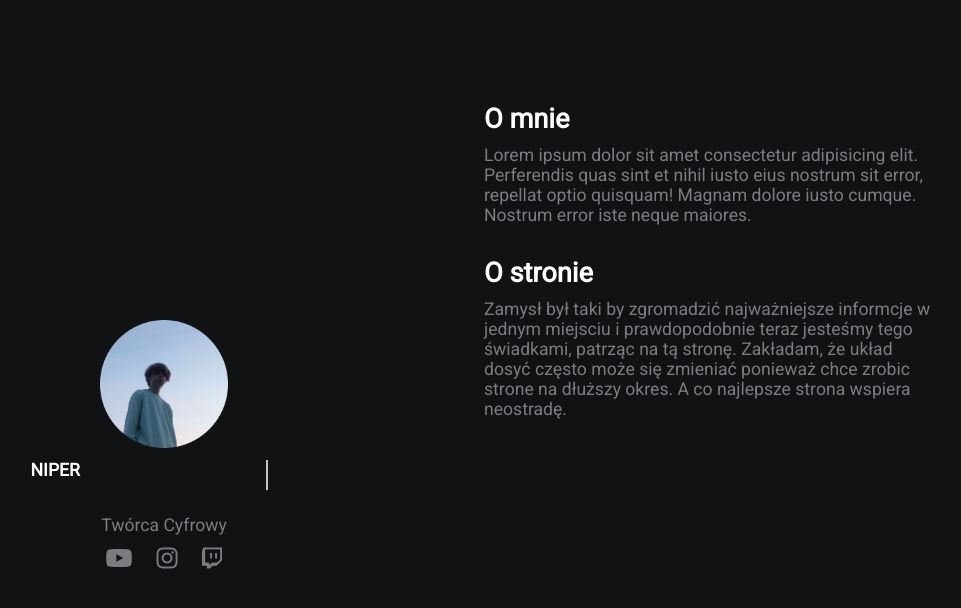
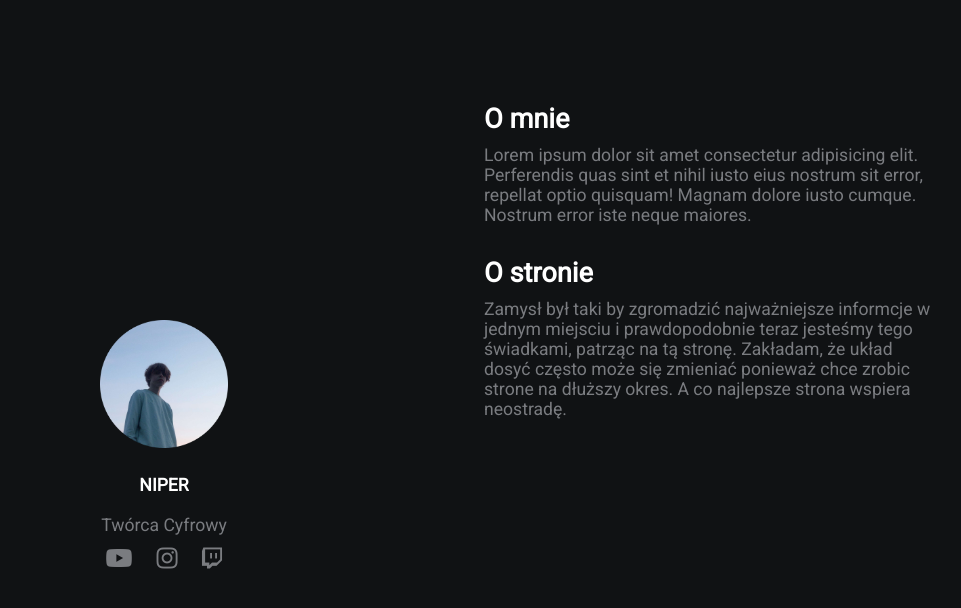
Before and after one commit to NIPERR/website, a plain HTML site: page index.html in a window 1280 px wide. Shown: the whole page, without its empty margins (156-1117 px from the left). Drawn offline with Linux system fonts and the light colour scheme.

Commit message:
Update style.css

```diff
--- a/style.css
+++ b/style.css
@@ -102,31 +102,3 @@ a{
         padding-top: 2rem;
     }
 }
-
-
-.line-1{
-    position: relative;
-    top: 50%;
-    width: 24em;
-    margin: 0 auto;
-    border-right: 2px solid rgba(255,255,255,.75);
-    font-size: 180%;
-    text-align: center;
-    white-space: nowrap;
-    overflow: hidden;
-    transform: translateY(-50%);
-}
-
-/* Animation */
-.anim-typewriter{
-  animation: typewriter 4s steps(44) 1s 1 normal both,
-             blinkTextCursor 500ms steps(44) infinite normal;
-}
-@keyframes typewriter{
-  from{width: 0;}
-  to{width: 24em;}
-}
-@keyframes blinkTextCursor{
-  from{border-right-color: rgba(255,255,255,.75);}
-  to{border-right-color: transparent;}
-}
```
